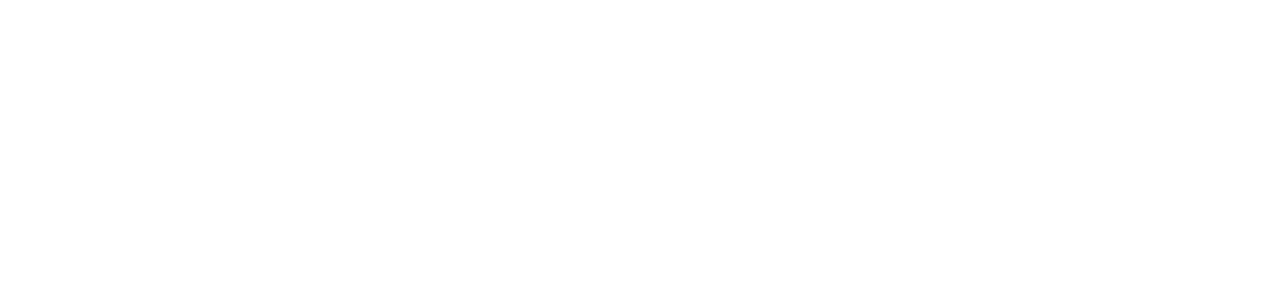
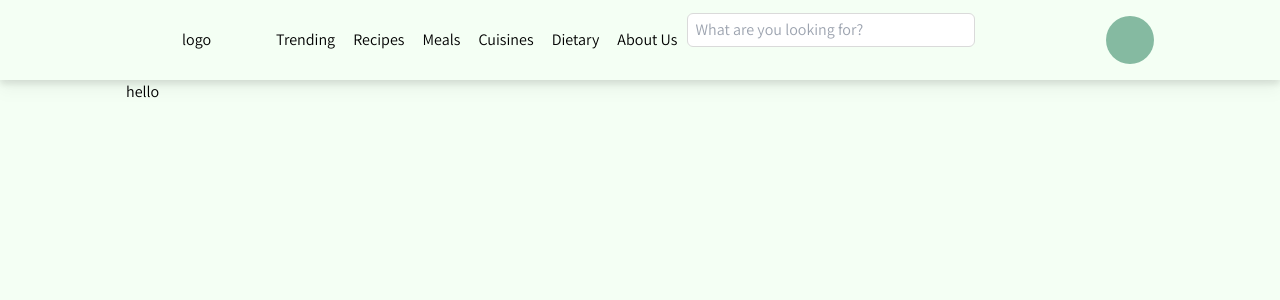
Before and after one commit to Ajdj100/Recipe-App, a Vue app in the folder Client/Recipe App/: page /home in a window 1280 px wide. Before the commit this address had no page. Shown: the top 300 px of the page. Built offline with nearby package versions, Linux system fonts and the light colour scheme.

Commit message:
added inner level pages

```diff
--- a/Client/Recipe App/src/components/navbar.vue
+++ b/Client/Recipe App/src/components/navbar.vue
@@ -1,6 +1,6 @@
 <template>
     <div class="w-screen h-20 drop-shadow-lg bg-inherit flex items-center justify-between px-[126px]">
-        <p class="mr-14">logo</p>
+        <p class="mx-14">logo</p>
         <div class="flex justify-around w-full">
             <a>Trending</a>
             <a>Recipes</a>
--- /dev/null
+++ b/Client/Recipe App/src/views/followingPage.vue
@@ -0,0 +1,3 @@
+<template>
+HIIII
+</template>
--- /dev/null
+++ b/Client/Recipe App/src/views/homePage.vue
@@ -0,0 +1,5 @@
+<template>
+    <div>
+        hello
+    </div>
+</template>
--- a/Client/Recipe App/src/views/mainPage.vue
+++ b/Client/Recipe App/src/views/mainPage.vue
@@ -2,7 +2,7 @@
     <div class="bg-green-light h-screen overflow-clip">
         <navbar></navbar>
         <!-- content -->
-        <div class="h-full bg-inherit">
+        <div class="h-full bg-inherit px-[126px]">
             <RouterView />
         </div>
     </div>
```
Also changed, not shown: Client/Recipe App/src/router/index.js (+11 -1 lines).
